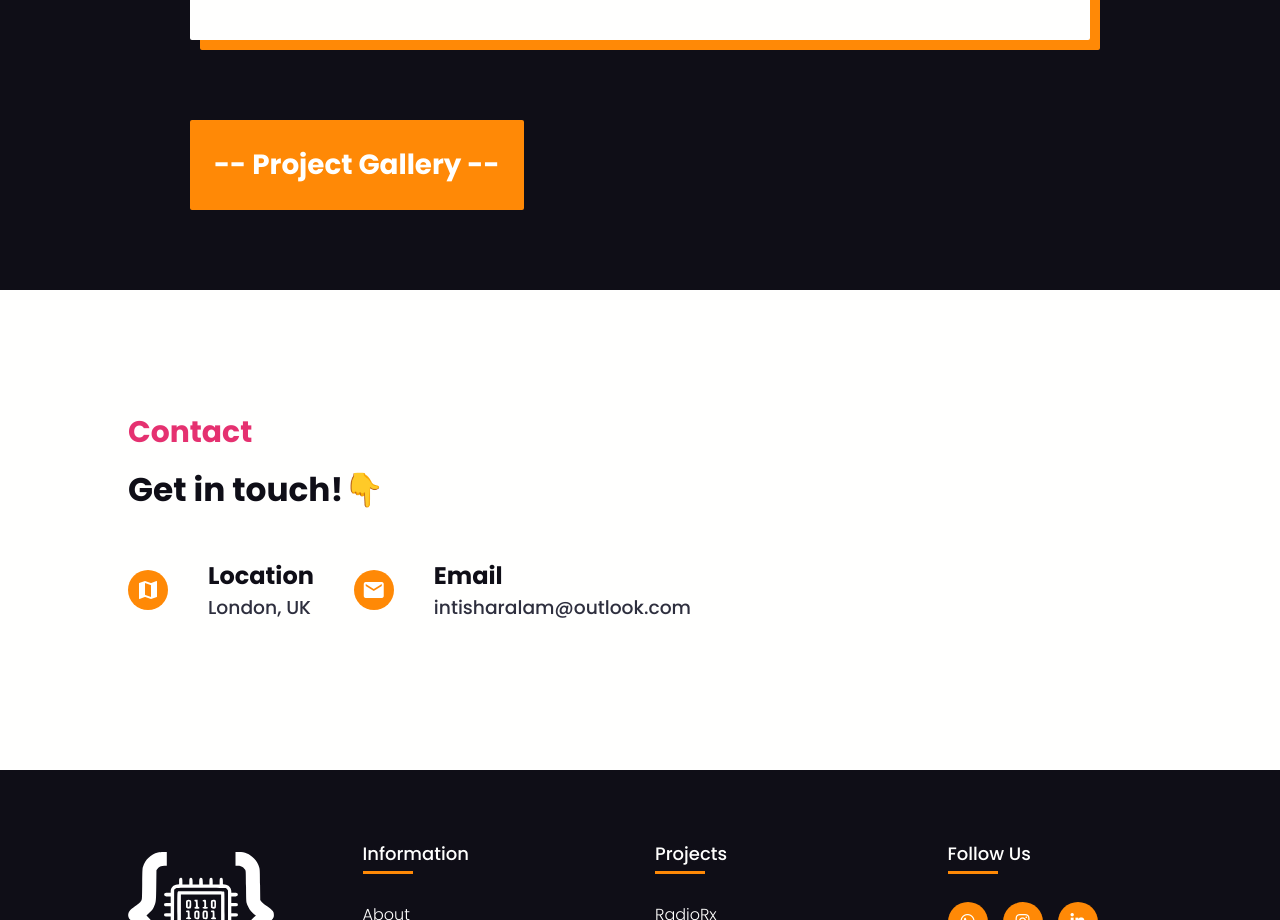
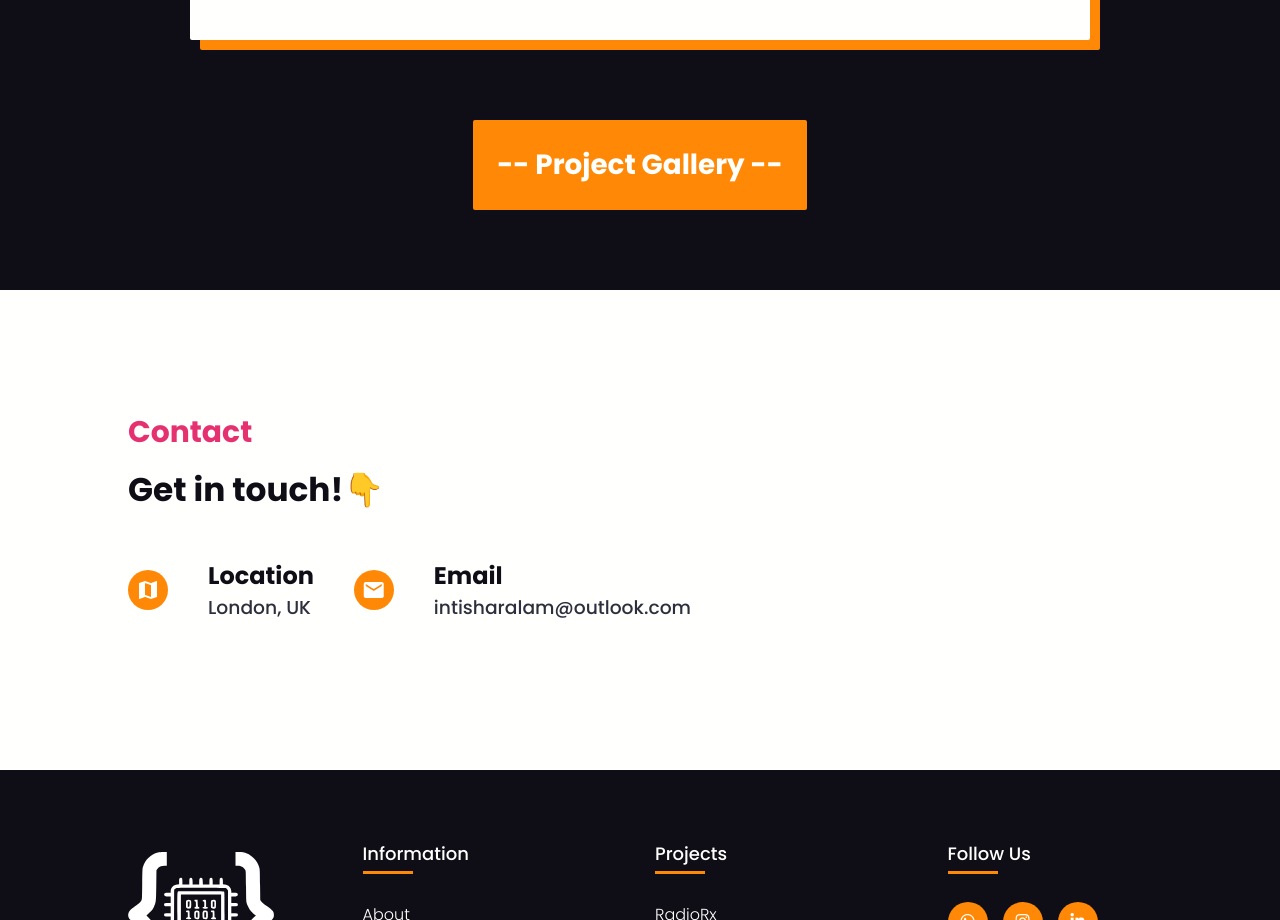
Before and after one commit to intisharalam/Web-Design, a Next.js app in the folder ProjectShowcaseSite/project-portofolio/: page / in a window 1280 px wide. Shown: the part 3800-4720 px from the top of the page. Built offline with nearby package versions, Linux system fonts and the light colour scheme.

Commit message:
Update home.module.scss

```diff
--- a/ProjectShowcaseSite/project-portofolio/src/styles/home.module.scss
+++ b/ProjectShowcaseSite/project-portofolio/src/styles/home.module.scss
@@ -261,6 +261,10 @@
   padding: 0.7rem;
   border-radius: 3px;
 }
+.projGallLink {
+  display: flex;
+  justify-content: center;
+}
 .projGallLink button{
   padding: 1.5rem;
   font-weight: bold;
@@ -272,7 +276,7 @@
 }
 .projGallLink button:hover {
   background-color: #e53170;
-  border-radius: 50px;
+  border-radius: 10px;
   transition: all 0.3s;
 }
 .projGallLink a {
```
